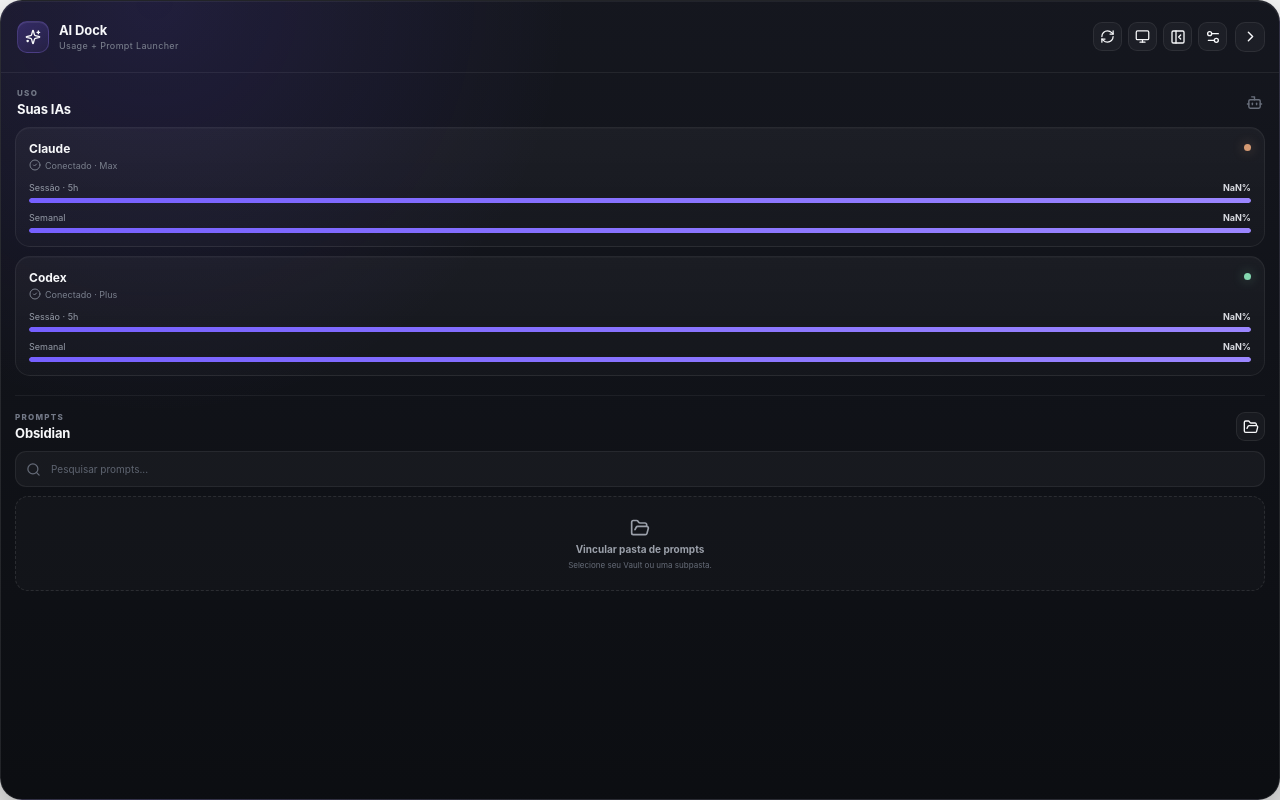
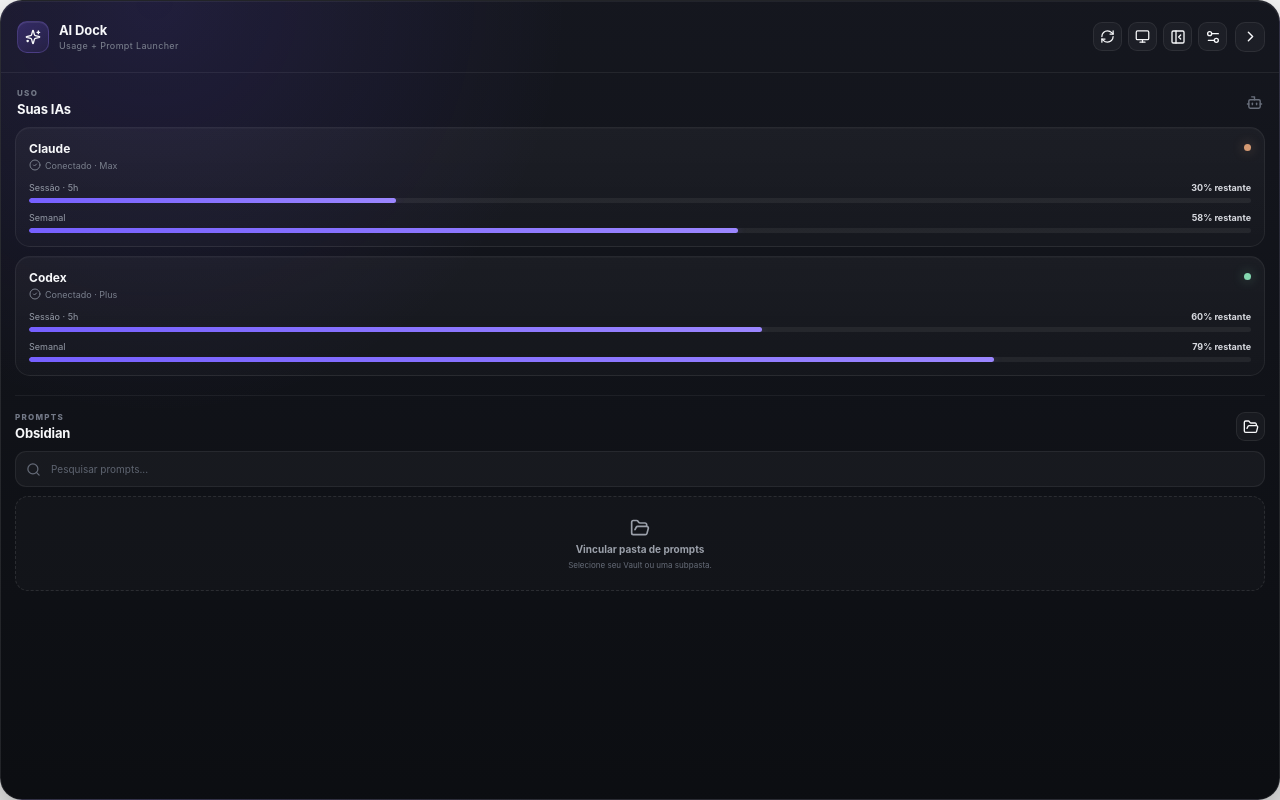
Before and after one commit to NyckDragon/ai-dock, a React (Vite) app: page / in a window 1280 px wide. Both pictures are taken after a click on the button "AI". Built offline with nearby package versions, Linux system fonts and the light colour scheme.

Commit message:
fix: display remaining quota

```diff
--- a/src/components/UsageCard.tsx
+++ b/src/components/UsageCard.tsx
@@ -37,14 +37,14 @@
 
       <div className="usage-windows">
         {provider.windows.map((window) => {
-          const percent = clamp(window.usedPercent);
+          const percent = clamp(window.remainingPercent);
           return (
             <div className="usage-window" key={window.id}>
               <div className="usage-window__labels">
                 <span>{window.label}</span>
-                <strong>{Math.round(percent)}%</strong>
+                <strong>{Math.round(percent)}% restante</strong>
               </div>
-              <div className="usage-track">
+              <div className="usage-track" title={`${Math.round(percent)}% restante`}>
                 <div className="usage-fill" style={{ width: `${percent}%` }} />
               </div>
               {formatReset(window.resetAt) ? (
```
